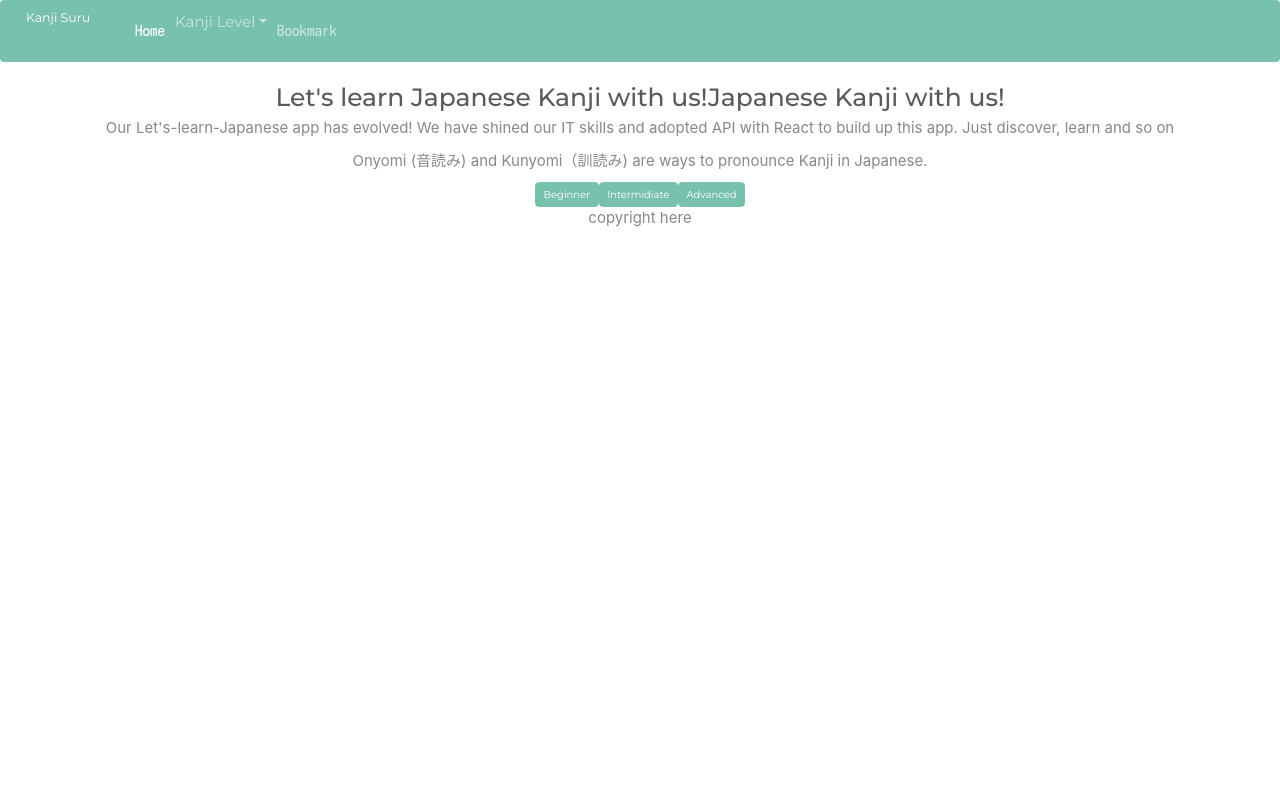
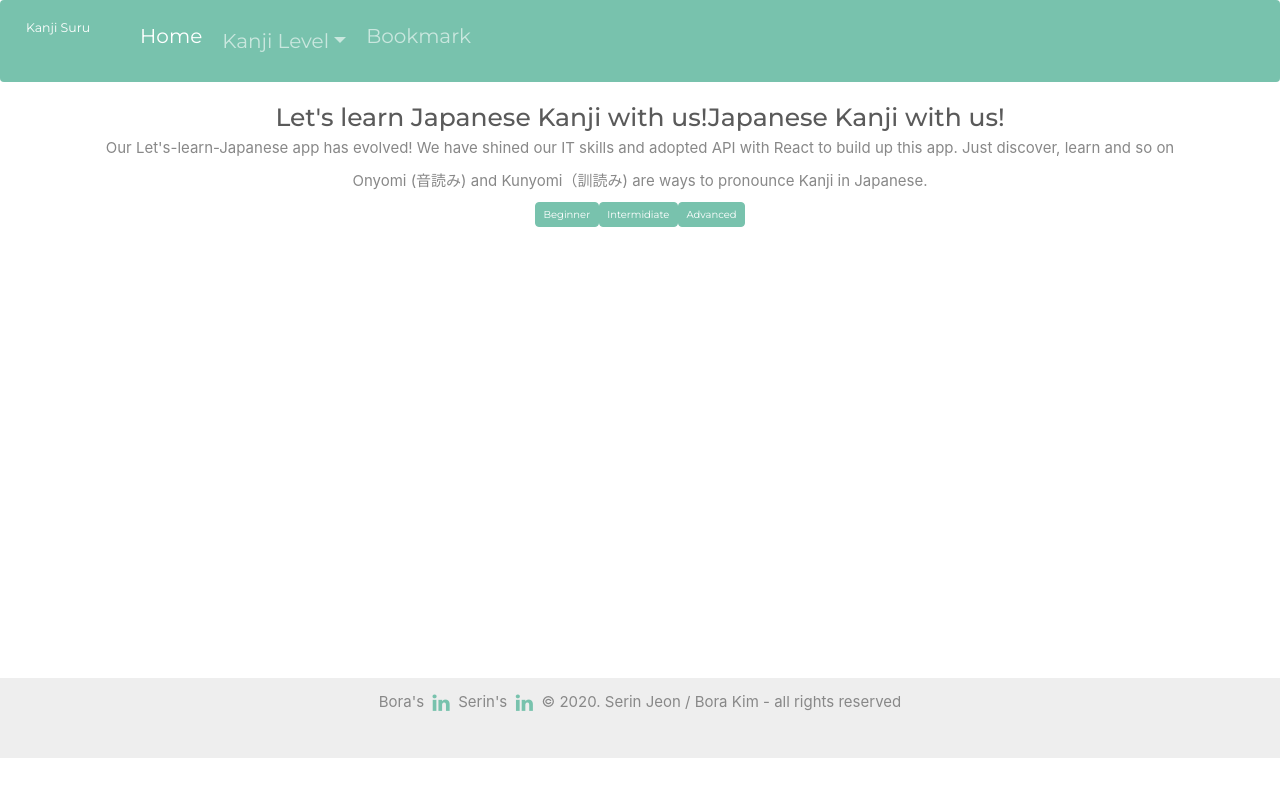
Before and after one commit to Kimovi/Kanji_ru, a React (Create React App) app: page / in a window 1280 px wide. Shown: the top 796 px of the page. Built offline with nearby package versions, Linux system fonts and the light colour scheme; a web font is replaced by a local one.

Commit message:
add loader component, change footer, change nav align

```diff
--- a/public/index.html
+++ b/public/index.html
@@ -9,6 +9,8 @@
       name="description"
       content="Web site created using create-react-app"
     />
+    <link rel="preconnect" href="https://fonts.gstatic.com">
+<link href="https://fonts.googleapis.com/css2?family=Montserrat:ital,wght@0,400;0,600;0,700;1,400&display=swap" rel="stylesheet">
     <link rel="stylesheet" href="https://maxcdn.bootstrapcdn.com/bootstrap/3.4.1/css/bootstrap.min.css">
     <link rel="apple-touch-icon" href="%PUBLIC_URL%/logo192.png" />
     <link rel="stylesheet" href="https://bootswatch.com/4/minty/bootstrap.min.css">
@@ -18,6 +20,10 @@
       manifest.json provides metadata used when your web app is installed on a
       user's mobile device or desktop. See https://developers.google.com/web/fundamentals/web-app-manifest/
     -->
+    <link
+    rel="stylesheet"
+    href="https://cdnjs.cloudflare.com/ajax/libs/font-awesome/4.7.0/css/font-awesome.min.css"
+  />
     <link rel="manifest" href="%PUBLIC_URL%/manifest.json" />
     <!--
       Notice the use of %PUBLIC_URL% in the tags above.
--- a/src/App.css
+++ b/src/App.css
@@ -1,3 +1,21 @@
+.App {
+  display: grid;
+  height: 100%;
+  width: 100%;
+  grid-template-columns: 100%;
+  grid-template-areas: "nav" "main" "footer";
+}
+
+.nav {
+  grid-area: nav;
+}
+.main-page {
+  grid-area: main;
+}
+.footer {
+  grid-area: footer;
+}
+
 body {
   font-size: 15px;
 }
@@ -17,26 +35,37 @@ body {
 
 li {
   list-style: none;
-  font-family: 'Kosugi Maru', sans-serif;
+  font-family: "Kosugi Maru", sans-serif;
 }
 
-h1{
-
+h1 {
 }
 
-.main-page{
+.main-page {
   text-align: center;
+  height: 72vh;
 }
 
 h2 {
   font-size: 90px;
-  font-family: 'Sawarabi Mincho', sans-serif;
+  font-family: "Sawarabi Mincho", sans-serif;
 }
 
 .flex {
   display: flex;
   flex-wrap: wrap;
   justify-content: center;
+}
+
+h3 {
+  text-align: center;
+  font-size: 28px;
+  margin: 30px;
+  margin-left: 110px;
+  border: cadetblue solid 1px;
+  width: 300px;
+  padding: 10px;
+  border-radius: 20px;
 }
 
 .kanji {
@@ -53,3 +82,45 @@ h2 {
 .footer {
   text-align: center;
 }
+
+.loader {
+  text-align: center;
+  font-size: 1.8rem;
+  font-family: "Kosugi Maru", sans-serif;
+  margin: 200px;
+}
+
+.navbar {
+  display: flex;
+  align-items: center;
+}
+
+.navbar li {
+  font-family: "Montserrat", sans-serif;
+  padding: 5px;
+}
+
+.navbar li a {
+  font-family: "Montserrat", sans-serif;
+  padding: 15px;
+  font-size: 20px;
+}
+
+footer {
+  height: 10vh;
+  width: 100%;
+  background-color: #eee;
+  padding: 10px;
+}
+
+.footer .fa {
+  color: #78c2ad;
+  font-size: 20px;
+  text-align: center;
+  text-decoration: none;
+}
+
+.footer .fa:hover {
+  color: rgb(243, 150, 154);
+  transition: 0.3s;
+}
--- a/src/component/Advanced.js
+++ b/src/component/Advanced.js
@@ -1,5 +1,6 @@
 import React, { Component } from 'react'
 import axios from "axios";
+import Loader from "./Loader"
 
 const options = {
     method: 'GET',
@@ -13,18 +14,22 @@ const options = {
 
 export default class Advanced extends Component {
   state ={
-      kanji_list : []
+      kanji_list : [],
+      isLoading : true
   }
 
   componentDidMount() {
       axios.request(options).then(({data}) => {
-        this.setState({kanji_list : data})
+        this.setState({kanji_list : data, isLoading:false})
       })
   }
     render() {
-    const { kanji_list } = this.state;
+    const { kanji_list, isLoading } = this.state;
+    if(isLoading) return <Loader/>;
     // console.log(kanji_list)
     return (
+      <div>
+      <h3>Advanced / 高級 </h3>
       <main className="flex">
        {kanji_list
         .filter((kanjiElement) => kanjiElement.kanji.strokes.count >= 15) //>= 15 use select strokes from 1 to 22 // beginner 1-7 // intermediate 8-14 // advanced 15-22
@@ -43,11 +48,11 @@ export default class Advanced extends Component {
 
             <hr></hr>
             <li><strong>Examples:</strong> {kanjiElement.examples.map(example => {return(
-              <div>
-                <li>
+              <div  key={example.japanese}>
+                <p>
                 {example.japanese}
                 {example.meaning.english}
-                </li>
+                </p>
               </div>
             )})}</li>
             {/*nedd to add audio, give example only 2 */}
@@ -55,6 +60,7 @@ export default class Advanced extends Component {
          )
        })}
       </main>
+      </div>
     )
   }
 }
--- a/src/component/Beginner.js
+++ b/src/component/Beginner.js
@@ -1,5 +1,6 @@
 import React, { Component } from 'react'
 import axios from "axios";
+import Loader from "./Loader"
 // import ReactAudioPlayer from 'react-audio-player';
 
 const options = {
@@ -14,19 +15,24 @@ const options = {
 
 export default class Beginner extends Component {
   state ={
-      kanji_list : []
+      kanji_list : [],
+      isLoading : true
   }
 
   componentDidMount() {
       axios.request(options).then(({data}) => {
-        this.setState({kanji_list : data})
+        this.setState({kanji_list : data, isLoading : false})
       })
   }
     render() {
-    const { kanji_list } = this.state;
+    const { kanji_list, isLoading } = this.state;
+    if(isLoading) return <Loader/>;
     // console.log(kanji_list)
     return (
+      <div>
+      <h3>Beginner / 初級</h3>
       <main className="flex">
+
        {kanji_list
         .filter((kanjiElement) => kanjiElement.kanji.strokes.count <= 8) // use select strokes from 1 to 22 // beginner 1-7 // intermediate 8-14 // advanced 15-22
         .map((kanjiElement)=>{
@@ -39,11 +45,11 @@ export default class Beginner extends Component {
           <li><strong>Meaning:</strong> {kanjiElement.kanji.meaning.english}</li>
           <hr></hr>
           <li><strong>Examples:</strong> {kanjiElement.examples.map(example => {return(
-            <div>
-              <li>
+            <div key={example.japanese}>
+              <p>
               {example.japanese}
               {example.meaning.english}
-              </li>
+              </p>
             </div>
           )})}</li>
           {/* <ReactAudioPlayer
@@ -58,6 +64,7 @@ export default class Beginner extends Component {
          )
        })}
       </main>
+      </div>
     )
   }
 }
--- a/src/component/Footer.js
+++ b/src/component/Footer.js
@@ -1,11 +1,22 @@
-import React, { Component } from 'react'
+import React from "react";
 
-export default class componentName extends Component {
-  render() {
-    return (
-      <div className="footer">
-        <p>copyright here</p>
+const Footer = () => {
+  return (
+    <footer className="footer">
+      <div>
+      Bora's
+          <a rel="noreferrer" aria-label="Bora Linkedin" href="https://www.linkedin.com/in/bora-kim-364715180/" target="_blank" class="btn contact-details">
+              <i class="fa fa-linkedin"></i>
+          </a>
+
+      Serin's
+        <a  rel="noreferrer" aria-label="Serin Linkedin"href="https://www.linkedin.com/in/serin-jeon/" target="_blank" class="btn contact-details">
+          <i class="fa fa-linkedin"></i>
+        </a>
+        &copy; 2020. Serin Jeon / Bora Kim - all rights reserved
       </div>
-    )
-  }
-}
+    </footer>
+  );
+};
+
+export default Footer;
--- a/src/component/Intermediate.js
+++ b/src/component/Intermediate.js
@@ -1,5 +1,6 @@
 import React, { Component } from 'react'
 import axios from "axios";
+import Loader from "./Loader"
 
 const options = {
     method: 'GET',
@@ -13,18 +14,22 @@ const options = {
 
 export default class Intermediate extends Component {
   state ={
-      kanji_list : []
+      kanji_list : [],
+      isLoading : true
   }
 
   componentDidMount() {
       axios.request(options).then(({data}) => {
-        this.setState({kanji_list : data})
+        this.setState({kanji_list : data, isLoading : false })
       })
   }
     render() {
-    const { kanji_list } = this.state;
+    const { kanji_list, isLoading } = this.state;
+    if(isLoading) return <Loader/>;
     // console.log(kanji_list)
     return (
+      <div>
+      <h3>Intermediate / 中級 </h3>
       <main className ="flex">
        {kanji_list
         .filter((kanjiElement) => kanjiElement.kanji.strokes.count >=9 && kanjiElement.kanji.strokes.count < 14) // use select strokes from 1 to 22 // beginner 1-7 // intermediate 8-14 // advanced 15-22
@@ -38,11 +43,11 @@ export default class Intermediate extends Component {
             <li>Meaning: {kanjiElement.kanji.meaning.english}</li>
             <hr></hr>
             <li>Examples: {kanjiElement.examples.map(example => {return(
-              <div>
-                <li>
+              <div key={example.japanese}>
+                <p>
                 {example.japanese}
                 {example.meaning.english}
-                </li>
+                </p>
               </div>
             )})}</li>
             {/*nedd to add audio, give example only 2 */}
@@ -50,6 +55,7 @@ export default class Intermediate extends Component {
          )
        })}
       </main>
+      </div>
     )
   }
 }
--- /dev/null
+++ b/src/component/Loader.js
@@ -0,0 +1,15 @@
+import React, { Component } from "react";
+
+class Loader extends Component {
+  render() {
+    return (
+      <p className="loader">
+        Loading...
+        <span>🕑🕒🕙🕚</span>
+        <br/>少々お待ち下さい。
+      </p>
+    );
+  }
+}
+
+export default Loader;
--- a/src/component/Main.js
+++ b/src/component/Main.js
@@ -1,10 +1,9 @@
 import React, { Component } from 'react'
-import {BrowserRouter as Router, Link} from "react-router-dom"
+import {Link} from "react-router-dom"
 
 export default class componentName extends Component {
   render() {
     return (
-      <Router>
         <div className="main-page">
           <h1>Let's learn Japanese Kanji with us!Japanese Kanji with us!</h1>
           <p>Our Let's-learn-Japanese app has evolved!
@@ -23,7 +22,7 @@ export default class componentName extends Component {
           <button type="button" className="btn btn-primary">Advanced</button>
           </Link>
         </div>
-      </Router>
+
     )
   }
 }
--- a/src/component/Nav.js
+++ b/src/component/Nav.js
@@ -16,11 +16,13 @@ export default class componentName extends Component {
                   <span className="sr-only">(current)</span>
                 </a>
               </li>
+              <li className="nav-item">
               <NavDropdown title="Kanji Level" id="basic-nav-dropdown">
-                <NavDropdown.Item >Beginner</NavDropdown.Item>
+                <NavDropdown.Item href="/beginner">Beginner</NavDropdown.Item>
                 <NavDropdown.Item href="/intermediate">Intermediate</NavDropdown.Item>
                 <NavDropdown.Item href="/advanced">Advanced</NavDropdown.Item>
               </NavDropdown>
+              </li>
               <li className="nav-item">
                 <a className="nav-link" href="/">Bookmark</a>
               </li>
--- a/src/index.css
+++ b/src/index.css
@@ -1,13 +1,9 @@
-body {
+* {
   margin: 0;
-  font-family: -apple-system, BlinkMacSystemFont, 'Segoe UI', 'Roboto', 'Oxygen',
-    'Ubuntu', 'Cantarell', 'Fira Sans', 'Droid Sans', 'Helvetica Neue',
-    sans-serif;
-  -webkit-font-smoothing: antialiased;
-  -moz-osx-font-smoothing: grayscale;
+  padding: 0;
 }
 
-code {
-  font-family: source-code-pro, Menlo, Monaco, Consolas, 'Courier New',
-    monospace;
+* *::before,
+*::after {
+  box-sizing: inherit;
 }
```
Also changed, not shown: src/App.js (+5 -3 lines), 2 other files (tests, documents, lock files or other folders).
